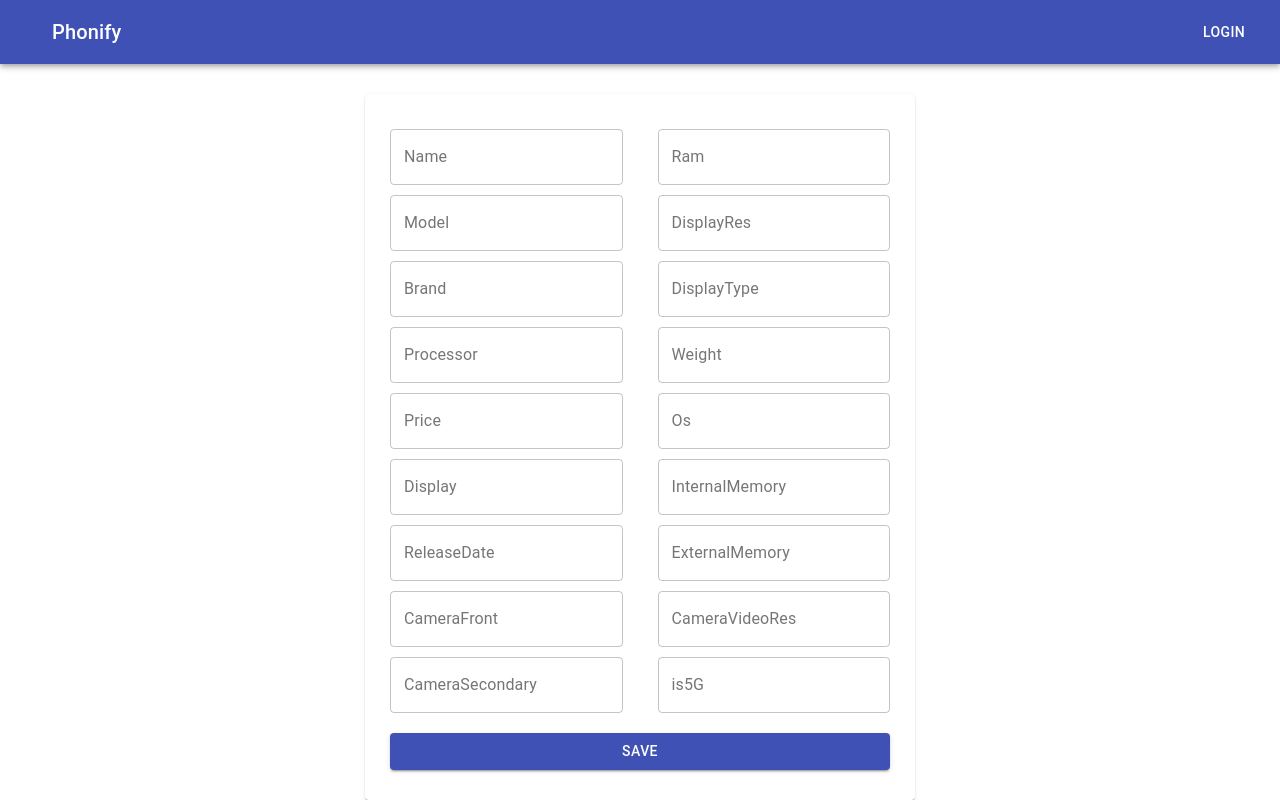
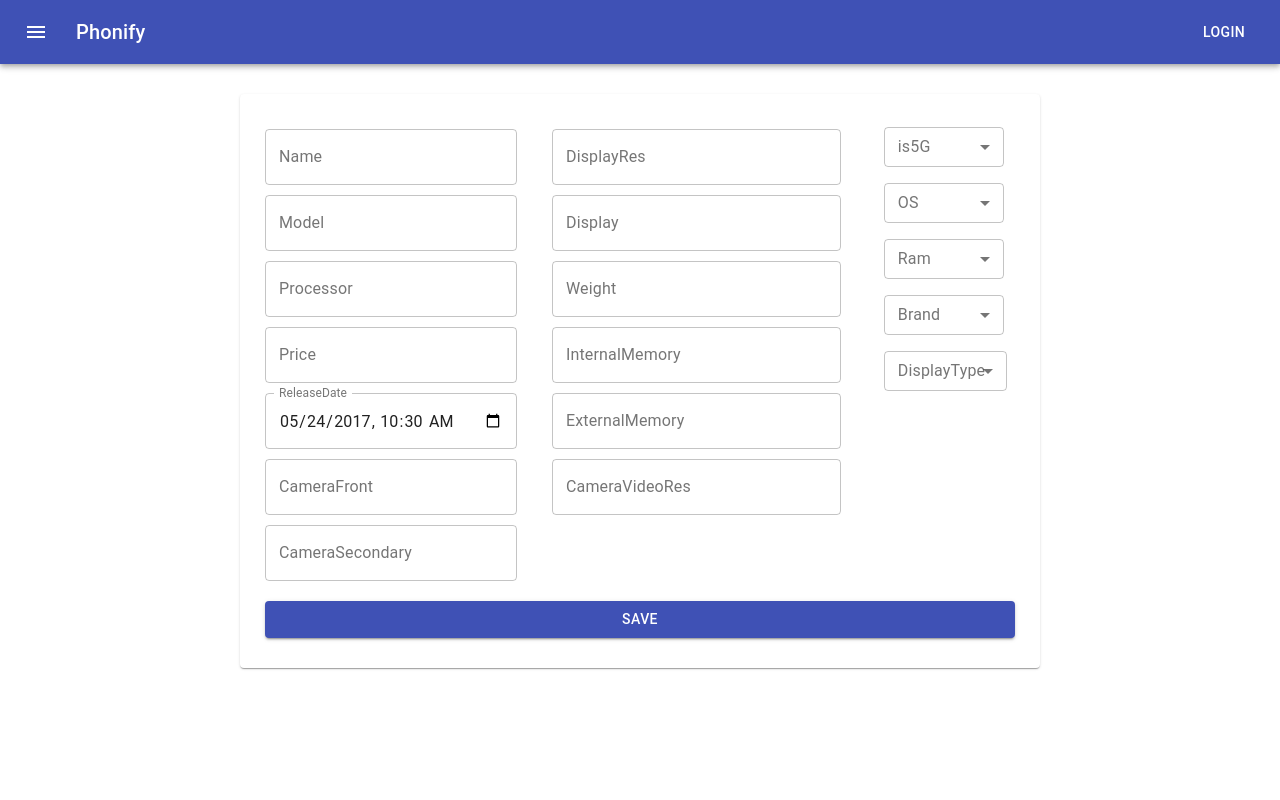
Before and after one commit to usernameofaman/PhoneCurryFrontEnd, a React (Create React App) app in the folder src/: page /savePhoneData in a window 1280 px wide. Built offline with nearby package versions, Linux system fonts and the light colour scheme; the HTML template or start-up script is replaced by a standard one.

Commit message:
Edited Home Page

```diff
--- a/package.json
+++ b/package.json
@@ -4,12 +4,16 @@
   "private": true,
   "proxy": "http://localhost:5000",
   "dependencies": {
+    "@date-io/date-fns": "^2.11.0",
     "@material-ui/core": "^4.11.4",
     "@material-ui/icons": "^4.11.2",
+    "@material-ui/pickers": "^3.3.10",
     "@testing-library/jest-dom": "^5.12.0",
     "@testing-library/react": "^11.2.7",
     "@testing-library/user-event": "^12.8.3",
     "amqplib": "^0.8.0",
+    "axios": "^0.21.1",
+    "date-fns": "^2.22.1",
     "react": "^17.0.2",
     "react-dom": "^17.0.2",
     "react-redux": "^7.2.4",
--- a/public/index.html
+++ b/public/index.html
@@ -45,6 +45,6 @@
       To create a production bundle, use `npm run build` or `yarn build`.
     -->
 
-    <script src="path-to-the-file/splide.min.js"></script>
+    <!-- <script src="path-to-the-file/splide.min.js"></script> -->
   </body>
 </html>
--- a/src/components/Nav/Nav.js
+++ b/src/components/Nav/Nav.js
@@ -5,7 +5,7 @@ import Toolbar from '@material-ui/core/Toolbar';
 import Typography from '@material-ui/core/Typography';
 import Button from '@material-ui/core/Button';
 import IconButton from '@material-ui/core/IconButton';
-// import MenuIcon from '@material-ui/icons/Menu';
+import MenuIcon from '@material-ui/icons/Menu';
 
 
 const useStyles = makeStyles((theme) => ({
@@ -33,7 +33,7 @@ function Nav(props) {
             aria-label="menu"
 
           >
-            {/* <MenuIcon /> */}
+            <MenuIcon />
           </IconButton>
           <Typography variant="h6" className={classes.title}>
             Phonify
--- a/src/components/SavePhoneData/SavePhoneData.js
+++ b/src/components/SavePhoneData/SavePhoneData.js
@@ -4,9 +4,18 @@ import styled from "styled-components";
 import TextField from "@material-ui/core/TextField";
 import Card from "@material-ui/core/Card";
 import Button from "@material-ui/core/Button";
+import InputLabel from '@material-ui/core/InputLabel';
+import FormControl from '@material-ui/core/FormControl';
+import Select from '@material-ui/core/Select';
+
+
 
 
 const useStyles = makeStyles((theme) => ({
+  formControl: {
+    margin: theme.spacing(1),
+    minWidth: 120,
+  },
   root: {
     flexGrow: 1,
   },
@@ -25,12 +34,12 @@ const useStyles = makeStyles((theme) => ({
     flexDirection: "column",
     justifyContent: "center",
     alignItems: "center",
-    width: "500px",
+    width: "750px",
     padding: "25px",
     marginTop: "30px",
   },
   confirmButton: {
-    width:"100%",
+    width: "100%",
     margin: "20px 5px 5px 5px",
   },
 }));
@@ -46,7 +55,7 @@ function SavePhoneData(props) {
     Name: "",
     Brand: "",
     Processor: "",
-    Model:"",
+    Model: "",
     Ram: "",
     Display: "",
     Price: "",
@@ -73,9 +82,10 @@ function SavePhoneData(props) {
     setPhone({ ...phone, [name]: value });
   };
 
+
   const PostData = async (e) => {
     e.preventDefault();
-    const {  Name,
+    const { Name,
       Model,
       Brand,
       Processor,
@@ -93,8 +103,8 @@ function SavePhoneData(props) {
       CameraSecondary,
       CameraFront,
       CameraVideoRes,
-      is5G,} = phone;
-    console.log(Name, Brand,Model, Processor, Ram, Display)
+      is5G, } = phone;
+    console.log(Name, Brand, Model, Processor, Ram, Display)
 
     const res = await fetch("/SavePhoneData", {
       method: "POST",
@@ -123,9 +133,9 @@ function SavePhoneData(props) {
         is5G,
       }),
     }).then((res) => res.json());
-    if(res.error)
+    if (res.error)
       window.alert(res.error)
-    if(res.status === 200){
+    if (res.status === 200) {
       window.alert("Data Saved Successfully")
 
     }
@@ -135,8 +145,9 @@ function SavePhoneData(props) {
     <>
       <Container>
         <Card className={classes.card}>
-         <div style={{display:"flex" }}>
-         <div style={{marginRight:"35px"}}>
+          <div style={{ display: "flex" }}>
+            <div style={{ marginRight: "35px" }}>
+
               <TextField
                 variant="outlined"
 
@@ -152,14 +163,7 @@ function SavePhoneData(props) {
                 name="Model"
                 onChange={handleInputs}
               />
-          <TextField
-           variant="outlined"
-            className={classes.TextField}
-            label="Brand"
-            name="Brand"
-            onChange={handleInputs}
 
-          />
               <TextField
                 variant="outlined"
                 className={classes.TextField}
@@ -173,8 +177,55 @@ function SavePhoneData(props) {
                 className={classes.TextField}
                 label="Price"
                 name="Price"
+                type="Number"
                 onChange={handleInputs}
 
+              />
+
+              <form style={{ marginTop: "10px" }} className={classes.container} noValidate>
+                <TextField
+                  variant="outlined"
+                  id="datetime-local"
+                  name="ReleaseDate"
+                  label="ReleaseDate"
+                  type="datetime-local"
+                  defaultValue="2017-05-24T10:30"
+                  onChange={handleInputs}
+                  className={classes.textField}
+                  InputLabelProps={{
+                    shrink: true,
+                  }}
+                />
+              </form>
+              <TextField
+                variant="outlined"
+                className={classes.TextField}
+                label="CameraFront"
+                name="CameraFront"
+                onChange={handleInputs}
+
+              />
+
+              <TextField
+                variant="outlined"
+                className={classes.TextField}
+                label="CameraSecondary"
+                name="CameraSecondary"
+                onChange={handleInputs}
+
+              />
+
+
+            </div>
+            <div>
+
+              <TextField
+                variant="outlined"
+                className={classes.TextField}
+                label="DisplayRes"
+                name="DisplayRes"
+                type="Name"
+                onChange={handleInputs}
               />
               <TextField
                 variant="outlined"
@@ -187,67 +238,12 @@ function SavePhoneData(props) {
               <TextField
                 variant="outlined"
                 className={classes.TextField}
-            label="ReleaseDate"
-            name="ReleaseDate"
-            onChange={handleInputs}
-
-          />
-          <TextField
-           variant="outlined"
-            className={classes.TextField}
-            label="CameraFront"
-            name="CameraFront"
-            onChange={handleInputs}
-
-          />
-          <TextField
-           variant="outlined"
-            className={classes.TextField}
-            label="CameraSecondary"
-            name="CameraSecondary"
-            onChange={handleInputs}
-
-          />
-          </div>
-          <div>
-          <TextField
-           variant="outlined"
-            className={classes.TextField}
-            label="Ram"
-            name="Ram"
-            onChange={handleInputs}
-          />
-          <TextField
-           variant="outlined"
-            className={classes.TextField}
-            label="DisplayRes"
-            name="DisplayRes"
-            onChange={handleInputs}
-          />
-          <TextField
-           variant="outlined"
-            className={classes.TextField}
-            label="DisplayType"
-            name="DisplayType"
-            onChange={handleInputs}
-
-          />
-          <TextField
-           variant="outlined"
-            className={classes.TextField}
                 label="Weight"
                 name="Weight"
                 onChange={handleInputs}
 
               />
-          <TextField
-           variant="outlined"
-            className={classes.TextField}
-            label="Os"
-            name="Os"
-            onChange={handleInputs}
 
-          />
               <TextField
                 variant="outlined"
                 className={classes.TextField}
@@ -272,14 +268,123 @@ function SavePhoneData(props) {
                 onChange={handleInputs}
 
               />
-          <TextField
-           variant="outlined"
-            className={classes.TextField}
+
+            </div>
+            <div style={{ marginLeft: "35px" }} >
+              <FormControl size="small" variant="outlined" className={classes.formControl}>
+                <InputLabel htmlFor="outlined-age-native-simple">is5G</InputLabel>
+                <Select
+                  native
+                  onChange={handleInputs}
                   label="is5G"
-            name="is5G"
+                  inputProps={{
+                    name: 'is5G',
+                    id: 'outlined-age-native-simple',
+                  }}
+                >
+                  <option aria-label="None" value="" />
+                  <option value={"Yes"}>Yes</option>
+                  <option value={"No"}>No</option>
+                </Select>
+              </FormControl>
+
+              <FormControl size="small" variant="outlined" className={classes.formControl}>
+                <InputLabel htmlFor="outlined-age-native-simple">OS</InputLabel>
+                <Select
+                  native
                   onChange={handleInputs}
+                  label="Os"
+                  inputProps={{
+                    name: 'Os',
+                    id: 'outlined-age-native-simple',
+                  }}
+                >
+                  <option aria-label="None" value="" />
+                  <option value={"Android"}>Android</option>
+                  <option value={"iOS"}>iOS</option>
+                  <option value={"Windows"}>Windows</option>
+                </Select>
+              </FormControl>
 
-          />
+              <FormControl size="small" variant="outlined" className={classes.formControl}>
+                <InputLabel htmlFor="outlined-age-native-simple">Ram</InputLabel>
+                <Select
+                  native
+                  onChange={handleInputs}
+                  label="Ram"
+                  inputProps={{
+                    name: 'Ram',
+                    id: 'outlined-age-native-simple',
+                  }}
+                >
+                  <option aria-label="None" value="" />
+                  <option value={"3GB"}>3GB</option>
+                  <option value={"4GB"}>4GB</option>
+                  <option value={"6GB"}>6GB</option>
+                  <option value={"8GB"}>8GB</option>
+                </Select>
+              </FormControl>
+
+
+              <FormControl size="small" variant="outlined" className={classes.formControl}>
+                <InputLabel htmlFor="outlined-age-native-simple">Brand</InputLabel>
+                <Select
+                  native
+                  onChange={handleInputs}
+                  label="Brand"
+                  inputProps={{
+                    name: 'Brand',
+                    id: 'outlined-age-native-simple',
+                  }}
+                >
+                  <option aria-label="None" value="" />
+                  <option value={"Apple"}>Apple</option>
+                  <option value={"OnePlus"}>OnePlus</option>
+                  <option value={"Samsung"}>Samsung</option>
+                  <option value={"Google"}>Google</option>
+                  <option value={"Huawei"}>Huawei</option>
+                  <option value={"Xiaomi"}>Xiaomi</option>
+                  <option value={"LG"}>LG</option>
+                  <option value={"Oppo"}>Oppo</option>
+                  <option value={"Vivo"}>Vivo</option>
+                  <option value={"Nokia"}>Nokia</option>
+                  <option value={"Asus"}>Asus</option>
+                  <option value={"Realme"}>Realme</option>
+                  <option value={"Lenevo"}>Lenevo</option>
+                  <option value={"Asus"}>Asus</option>
+                  <option value={"Sony"}>Sony</option>
+                  <option value={"Lyf"}>Lyf</option>
+                  <option value={"Motorola"}>Motorola</option>
+                  <option value={"Infinix"}>Infinix</option>
+                  <option value={"ZTE"}>ZTE</option>
+                  <option value={"Lava"}>Lava</option>
+                </Select>
+              </FormControl>
+
+
+
+
+              <FormControl size="small" variant="outlined" className={classes.formControl}>
+                <InputLabel htmlFor="outlined-age-native-simple">DisplayType</InputLabel>
+                <Select
+                  native
+                  onChange={handleInputs}
+                  label="DisplayType"
+                  inputProps={{
+                    name: 'DisplayType',
+                    id: 'outlined-age-native-simple',
+                  }}
+                >
+                  <option aria-label="None" value="" />
+                  <option value={"LCD"}>LCD</option>
+                  <option value={"OLED"}>OLED</option>
+                  <option value={"AMOLED"}>AMOLED</option>
+                  <option value={"TFT"}>TFT </option>
+                  <option value={"IPS"}>IPS </option>
+                  <option value={"Super AMOLED"}>Super AMOLED</option>
+                </Select>
+              </FormControl>
+
             </div>
           </div>
           <Button onClick={PostData} className={classes.confirmButton} variant="contained" color="primary">
```
Also changed, not shown: 1 other file (tests, documents, lock files or other folders). Lines whose indentation alone changed are shown as unchanged.
